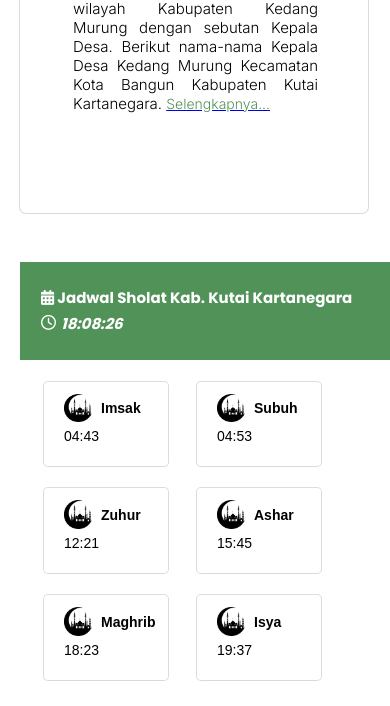
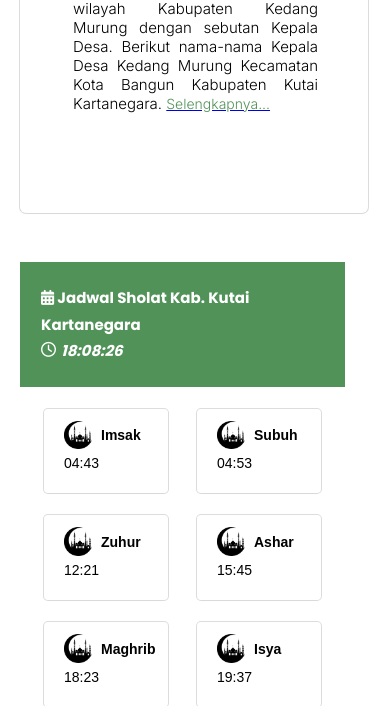
Before and after one commit to Adhanslv/KedangMurung, a PHP site: page / in a window 390 px wide. Shown: the part 1259-1965 px from the top of the page. Run offline with PHP 8.4, Linux system fonts and the light colour scheme; some libraries are stand-ins or nearby versions.

Commit message:
Updates 4022waska

```diff
--- a/css/style.css
+++ b/css/style.css
@@ -973,7 +973,7 @@ textarea {
   .cardPray {
     margin-top: -48px;
     margin-left: -116px;
-    width: 169%;
+    width: 128%;
   }
 
   .cardBody {
```
